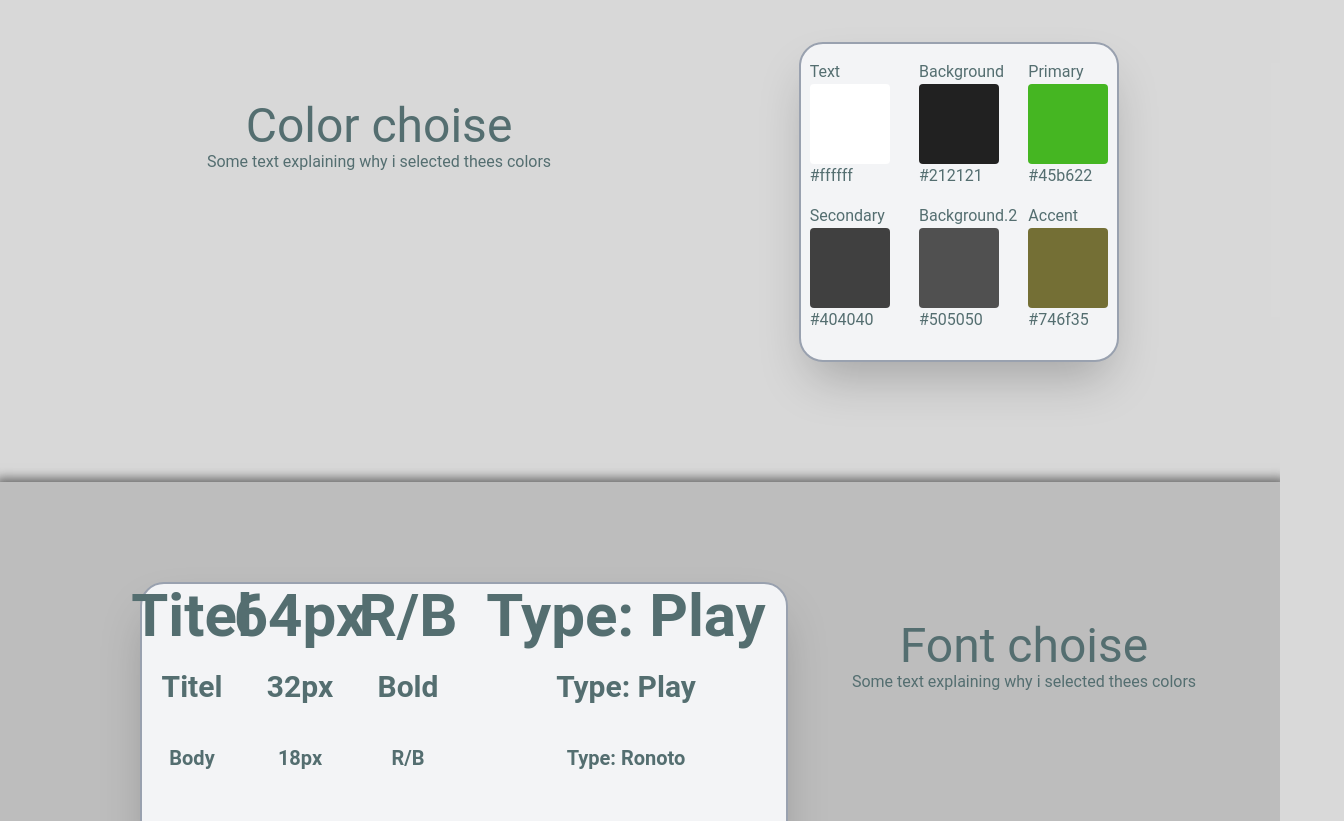
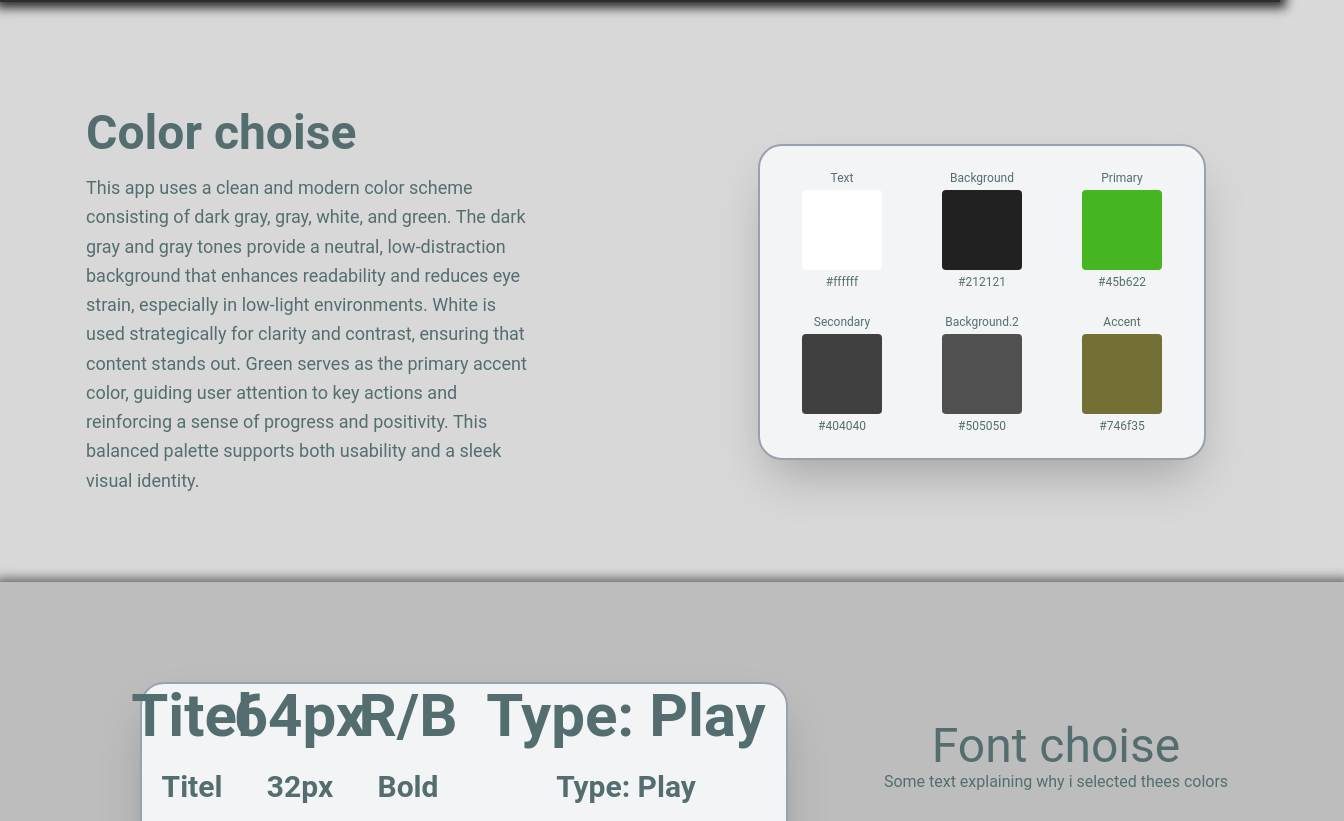
Before and after one commit to Stahelski/PortfolioPage, a Next.js app: page /projectPage in a window 1280 px wide. Shown: the part 1462-2283 px from the top of the page, 1344 px wide, since content can reach past the window. Built offline with nearby package versions, Linux system fonts and the light colour scheme.

Commit message:
Project page update part 3-4

```diff
--- a/src/app/projectPage/page.jsx
+++ b/src/app/projectPage/page.jsx
@@ -7,7 +7,7 @@ import Footer from "../components/organisms/Footer";
 
 export default function projectPage() {
   return (
-    <div className="ProjectPageGymmApp w-full">
+    <div className="ProjectPageGymmApp grid grig-row-1 w-screen">
       <div className="AboutNavbar mx-auto mt-6 mb-4 h-[10vh] w-[95%] rounded-2xl flex flex-col sm:flex-row justify-around items-center px-4">
         <Link href="/" className="cursor-pointer text-[6dvh]">
           FrontendForge
@@ -55,7 +55,7 @@ export default function projectPage() {
       </div>
 
       <div className="projectPageContainer2 flex flex-col lg:flex-row items-center justify-between gap-10 mt10 w-screen px-6">
-        <div className="ContainerGymApp2Images relative w-screen lg:w-2/3 h-[60dvh] sm:h-[70vh] md:h-[85vh]">
+        <div className="ContainerGymApp2Images relative w-screen md:mb-15 md:mt-5 lg:w-2/3 h-[60dvh] sm:h-[70vh] md:h-[85vh]">
           <img
             src="/GymAppPage1.png"
             alt="gymImage1"
@@ -72,7 +72,7 @@ export default function projectPage() {
             className="absolute top-[47%] right-[45%] w-[40%] sm:w-[40%] rounded-sm shadow-xl shadow-gray-900 z-30"
           ></img>
         </div>
-        <div className="ContainerGymApp2Text w-full lg:w-1/3 text-center lg:text-left">
+        <div className="ContainerGymApp2Text mb-15 mt-5 w-full lg:w-1/3 text-center lg:text-left">
           <h2 className="font-bold text-3xl">Consistent</h2>
           <p className="text-md mt-2 mr-15 leading-relaxed">
             I created a much-needed exersise app that that allows you to chouse
@@ -84,48 +84,51 @@ export default function projectPage() {
         </div>
       </div>
 
-      <div className="projectPageContainer3 mt-10 flex justify-around items-center">
-        <div className="ContainerGymApp3Left ml-15 pt-35 w-[55dvw] h-[60dvh] flex flex-col">
-          <p className="text-5xl flex justify-center items-center">
-            Color choise
-          </p>
-          <p className="text-md flex justify-center items-center">
-            Some text explaining why i selected thees colors
+      <div className="projectPageContainer3 mt-15 flex flex-col lg:flex-row justify-around items-center w-full min-h-[60vh]">
+        <div className="ContainerGymApp3Left  mx-15 mt-10 sm:mt-0 lg:max-w-md text-center lg:text-left">
+          <p className="text-4xl md:text-5xl font-bold mb-4">Color choise</p>
+          <p className="text-base sm:text-md md:text-lg leading-relaxed ">
+            This app uses a clean and modern color scheme consisting of dark
+            gray, gray, white, and green. The dark gray and gray tones provide a
+            neutral, low-distraction background that enhances readability and
+            reduces eye strain, especially in low-light environments. White is
+            used strategically for clarity and contrast, ensuring that content
+            stands out. Green serves as the primary accent color, guiding user
+            attention to key actions and reinforcing a sense of progress and
+            positivity. This balanced palette supports both usability and a
+            sleek visual identity.
           </p>
         </div>
-        <div className="ContainerGymApp3Right mr-15 w-[45dvw] h-[60dvh] flex justify-center items-center">
-          <div className="GymAppColorchoise3 grid grid-cols-3 gap-3 bg-gray-100 border-2 border-gray-400 h-[40dvh] w-[25dvw] rounded-3xl shadow-2xl">
-            <div className="ColorBox1 bg-[#ffffff] mt-10 mx-auto h-20 w-20 rounded-sm relative">
-              <p className="absolute top-20">#ffffff</p>{" "}
-              <p className="absolute bottom-20">Text</p>
-            </div>
-            <div className="ColorBox2 bg-[#212121] mt-10 mx-auto h-20 w-20 rounded-sm relative">
-              <p className="absolute top-20">#212121</p>{" "}
-              <p className="absolute bottom-20">Background</p>
-            </div>
-            <div className="ColorBox3 bg-[#45b622] mt-10 mx-auto h-20 w-20 rounded-sm relative">
-              <p className="absolute top-20">#45b622</p>{" "}
-              <p className="absolute bottom-20">Primary</p>
-            </div>
-            <div className="ColorBox4 bg-[#404040] mx-auto h-20 w-20 rounded-sm relative">
-              <p className="absolute top-20">#404040</p>{" "}
-              <p className="absolute bottom-20">Secondary</p>
-            </div>
-            <div className="ColorBox5 bg-[#505050] mx-auto h-20 w-20 rounded-sm relative">
-              <p className="absolute top-20">#505050</p>{" "}
-              <p className="absolute bottom-20">Background.2</p>
-            </div>
-            <div className="ColorBox6 bg-[#746f35] mx-auto h-20 w-20 rounded-sm relative">
-              <p className="absolute top-20">#746f35</p>{" "}
-              <p className="absolute bottom-20">Accent</p>
-            </div>
+        <div className="ContainerGymApp3Right mt-12 lg:mt-0 flex justify-center items-center w-full lg:w-1/2">
+          <div className="GymAppColorchoise3 grid grid-cols-2 sm:grid-cols-3 gap-6 w-full max-w-md p-6 rounded-3xl shadow-2xl bg-gray-100 border-2 border-gray-400">
+            {[
+              { color: "#ffffff", label: "Text" },
+              { color: "#212121", label: "Background" },
+              { color: "#45b622", label: "Primary" },
+              { color: "#404040", label: "Secondary" },
+              { color: "#505050", label: "Background.2" },
+              { color: "#746f35", label: "Accent" },
+            ].map((box, i) => (
+              <div
+                key={i}
+                className={`my-5 h-20 w-20 mx-auto rounded-sm relative`}
+                style={{ backgroundColor: box.color }}
+              >
+                <p className="text-xs absolute -bottom-5 left-1/2 transform -translate-x-1/2">
+                  {box.color}
+                </p>
+                <p className="text-xs absolute -top-5 left-1/2 transform -translate-x-1/2">
+                  {box.label}
+                </p>
+              </div>
+            ))}
           </div>
         </div>
       </div>
 
-      <div className="projectPageContainer4 mt-10 flex justify-around items-center">
+      <div className="projectPageContainer4 mt-10 flex flex-col lg:flex-row justify-around items-center w-full min-h-[60vh]">
         <div className="ContainerGymApp4Left w-[60dvw] h-[60dvh] flex justify-center items-center">
-          <div className="GymAppColorchoise3 grid grid-flow-col grid-rows-4 gap-2 bg-gray-100 border-2 border-gray-400 ml-40 h-[35dvh] w-[4005dvw] rounded-3xl shadow-2xl">
+          <div className="GymAppColorchoise3 grid grid-flow-col grid-rows-4 gap-2 bg-gray-100 border-2 border-gray-400 md:ml-40 h-[35dvh] w-[4005dvw] rounded-3xl shadow-2xl">
             <div className="Font1 mx-auto h-auto w-25 font-bold text-6xl flex justify-center items-center">
               Titel
             </div>
```
